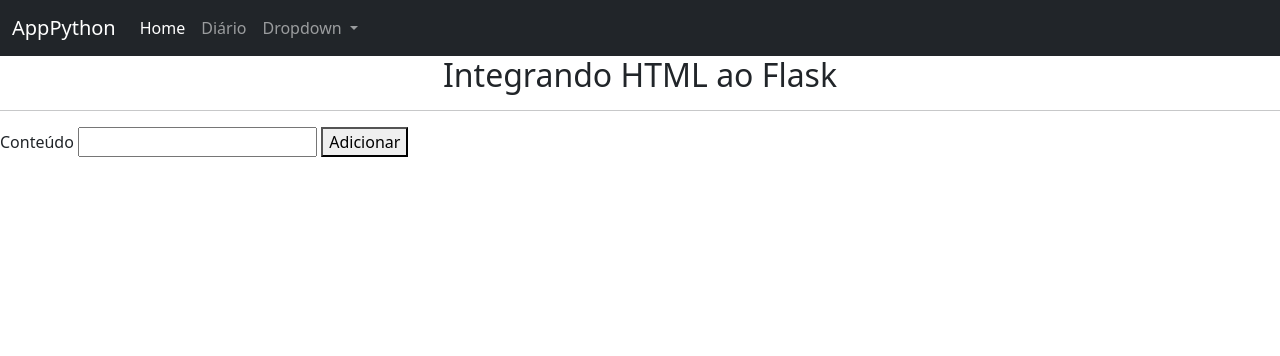
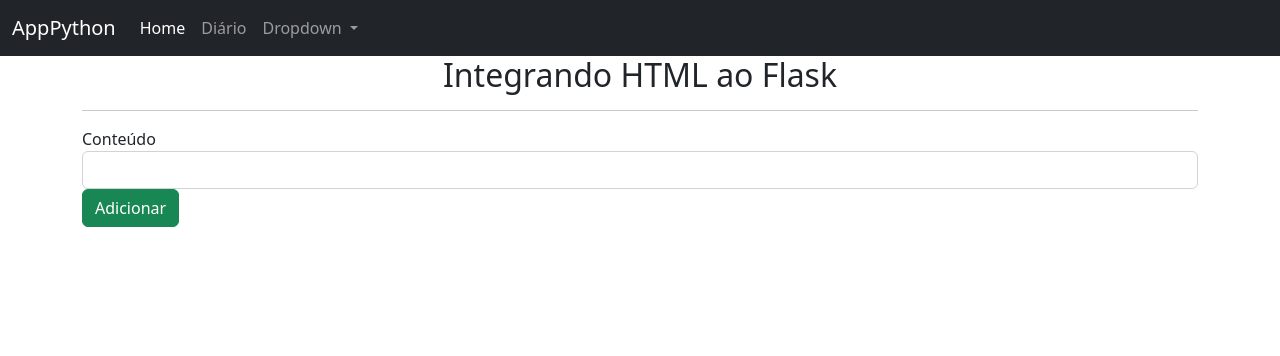
Before and after one commit to AngeloSouza1/Python-Estudo, a Flask app: page / in a window 1280 px wide. Shown: the top 356 px of the page. Run offline with Flask 3, Linux system fonts and the light colour scheme.

Commit message:
feat: Melhorando Estilos na Aplicação I

```diff
--- a/Flask/templates/base.html
+++ b/Flask/templates/base.html
@@ -36,9 +36,12 @@
           </div>
         </div>
       </nav>
-    {% block conteudo %}
+      <div class="container">
+        {% block conteudo %}
 
-    {% endblock conteudo %}
-    <script src="https://cdn.jsdelivr.net/npm/bootstrap@5.2.3/dist/js/bootstrap.bundle.min.js" integrity="sha384-kenU1KFdBIe4zVF0s0G1M5b4hcpxyD9F7jL+jjXkk+Q2h455rYXK/7HAuoJl+0I4" crossorigin="anonymous"></script>
+        {% endblock conteudo %}
+
+      </div>
+     <script src="https://cdn.jsdelivr.net/npm/bootstrap@5.2.3/dist/js/bootstrap.bundle.min.js" integrity="sha384-kenU1KFdBIe4zVF0s0G1M5b4hcpxyD9F7jL+jjXkk+Q2h455rYXK/7HAuoJl+0I4" crossorigin="anonymous"></script>
 </body>
 </html>
--- a/Flask/templates/index.html
+++ b/Flask/templates/index.html
@@ -2,14 +2,15 @@
 {% block conteudo %}
     <h2 style="text-align: center;">Integrando HTML ao Flask</h2>
     <hr>
-    <form action="{{url_for('principal')}}" method="POST">
+    <form class="form-group" action="{{url_for('principal')}}" method="POST">
         <label>Conteúdo</label>
-        <input type="text" name="conteudo">
-        <button>Adicionar</button>
+        <input class="form-control" type="text" name="conteudo">
+        <button class="btn btn-success">Adicionar</button>
     </form>
-    <ol>
+    <br>
+    <ol class="list-group list-group-numbered">
         {% for conteudo in conteudos %}
-        <li>{{conteudo}}</li>
+        <li class="list-group-item">{{conteudo}}</li>
         {% endfor %}
     </ol>
 
```
